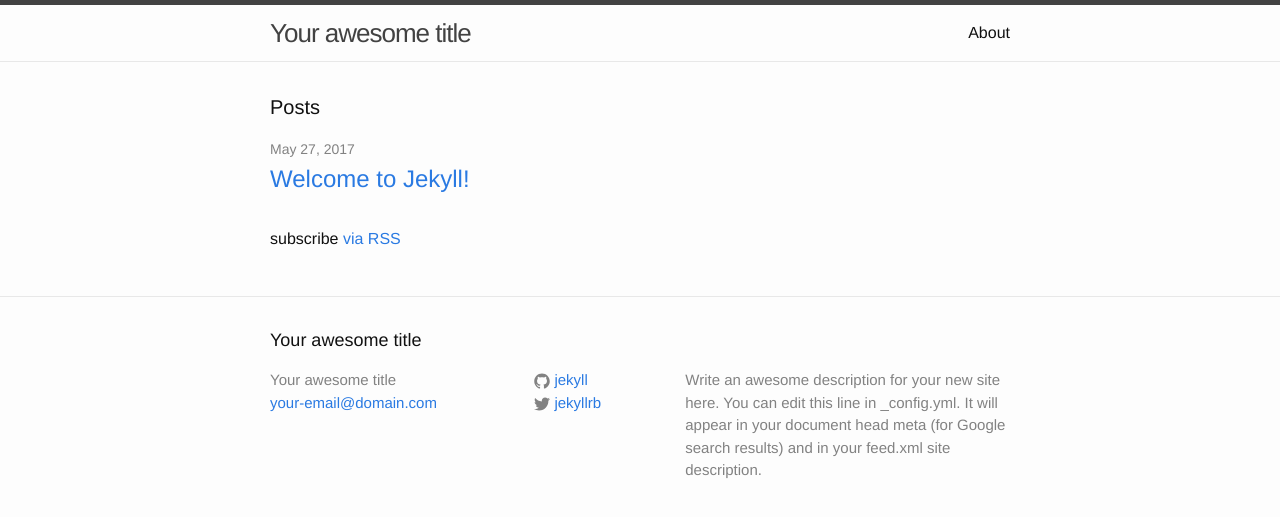
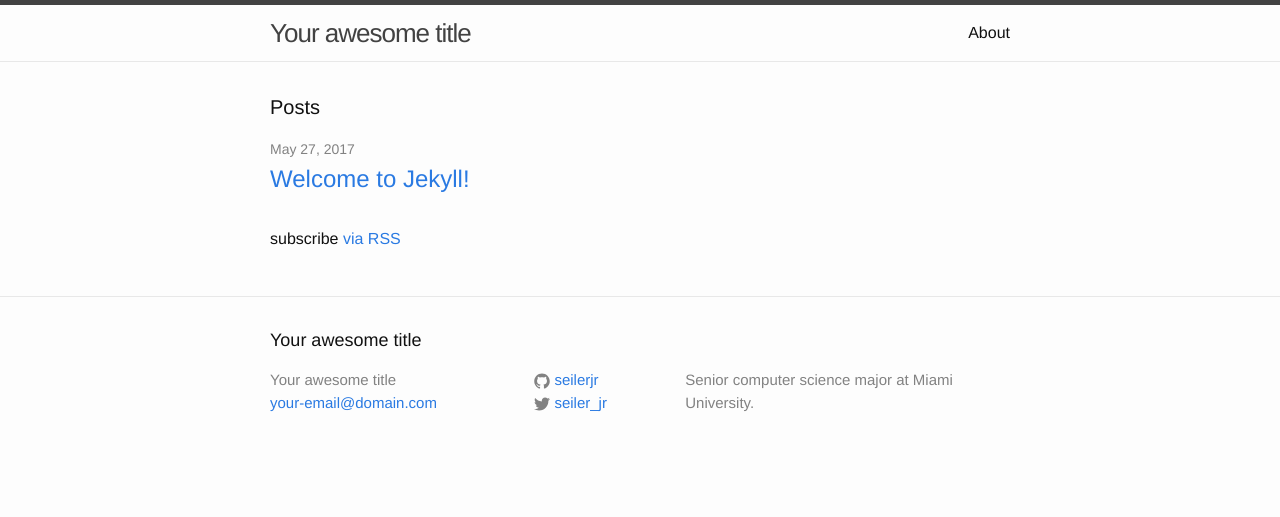
Before and after one commit to seilerjr/seilerjr.github.io, a Jekyll site: the page built from index.html, in a window 1280 px wide. Shown: the top 517 px of the page. Built offline with Jekyll 4.4.1, drawn with Linux system fonts in a browser that asks for light colours.

Commit message:
Update _config.yml

```diff
--- a/_config.yml
+++ b/_config.yml
@@ -9,13 +9,11 @@
 title: Your awesome title
 email: your-email@domain.com
 description: > # this means to ignore newlines until "baseurl:"
-  Write an awesome description for your new site here. You can edit this
-  line in _config.yml. It will appear in your document head meta (for
-  Google search results) and in your feed.xml site description.
+  Senior computer science major at Miami University.
 baseurl: "" # the subpath of your site, e.g. /blog
 url: "http://yourdomain.com" # the base hostname & protocol for your site
-twitter_username: jekyllrb
-github_username:  jekyll
+twitter_username: seiler_jr
+github_username:  seilerjr
 
 # Build settings
 markdown: kramdown
```
